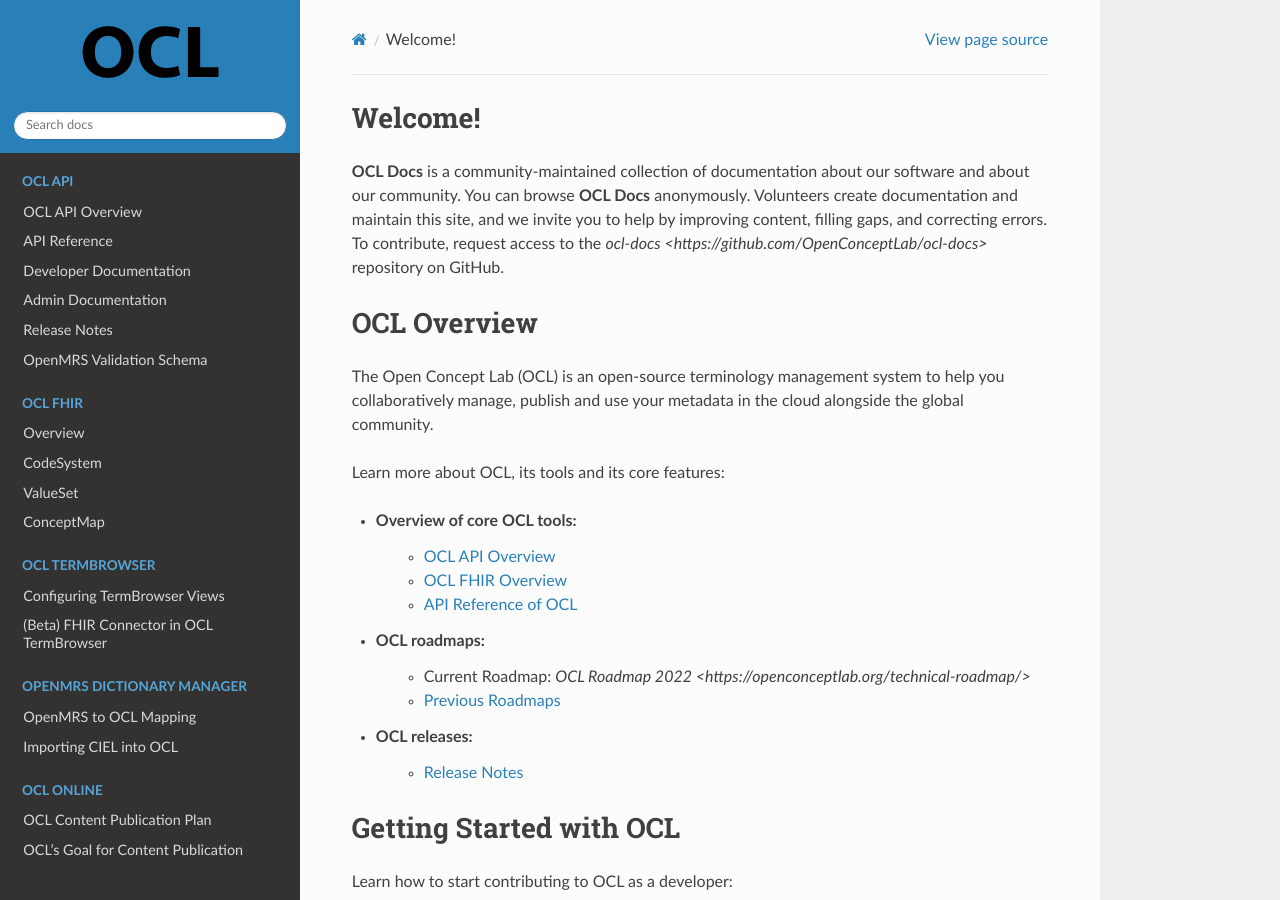
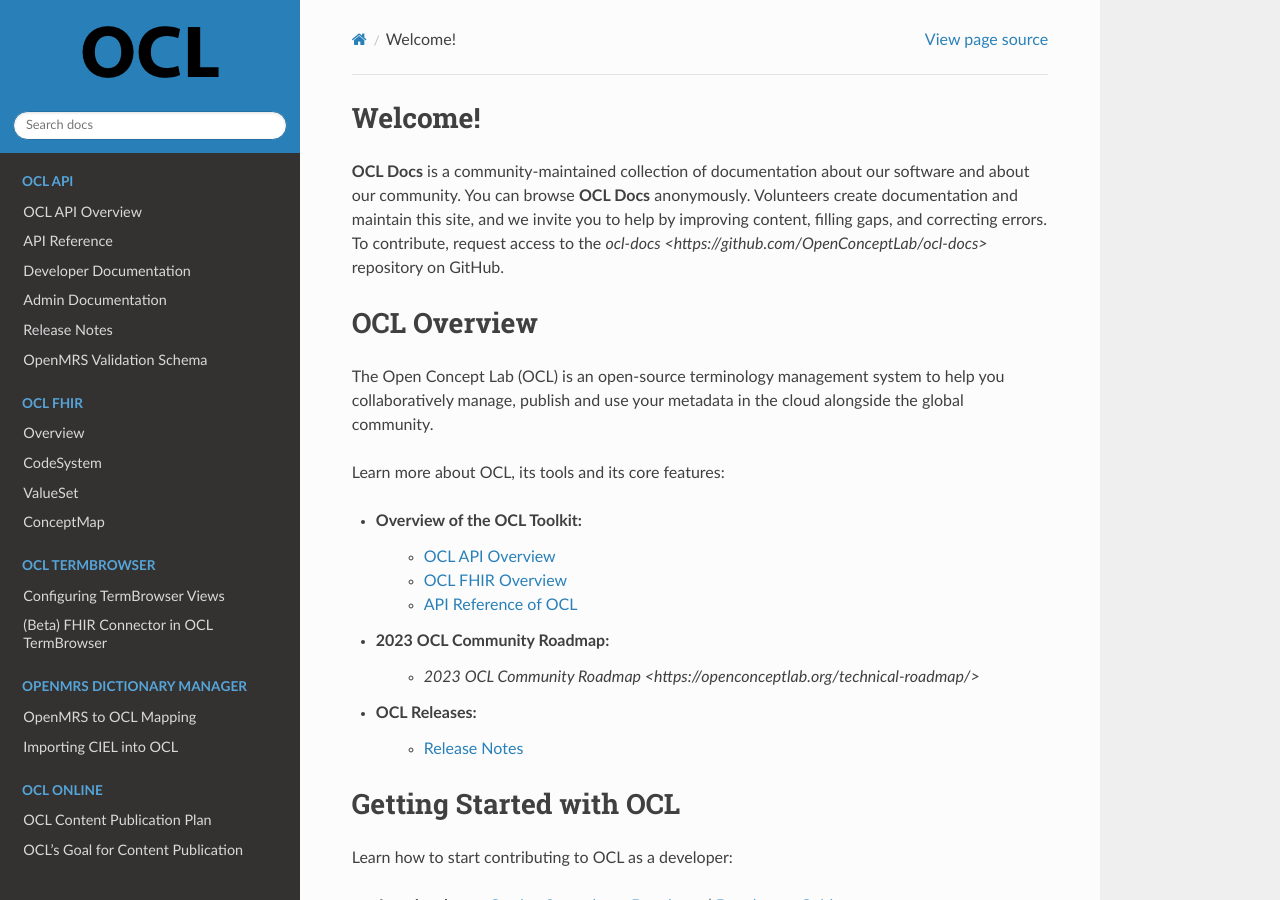
Before and after one commit to OpenConceptLab/ocl-docs, a Sphinx documentation site: the page built from docs/source/index.rst, in a window 1280 px wide and 900 px high. Built offline with Sphinx 7.4.7 and the Read the Docs theme 2.0.0, drawn with Linux system fonts in a browser that asks for light colours.

```diff
--- a/docs/source/index.rst
+++ b/docs/source/index.rst
@@ -8,14 +8,13 @@
 
 Learn more about OCL, its tools and its core features:
 
-* **Overview of core OCL tools:**
+* **Overview of the OCL Toolkit:**
    * :doc:`OCL API Overview</oclapi/overview>`
    * :doc:`OCL FHIR Overview</oclfhir/overview>`
    * :doc:`API Reference of OCL</oclapi/apireference/index>`
-* **OCL roadmaps:**
-    * Current Roadmap:  `OCL Roadmap 2022 <https://openconceptlab.org/technical-roadmap/>`
-    * :doc:`Previous Roadmaps </roadmaps/2021/roadmap2>`
-* **OCL releases:**
+* **2023 OCL Community Roadmap:**
+    * `2023 OCL Community Roadmap <https://openconceptlab.org/technical-roadmap/>`
+* **OCL Releases:**
    * :doc:`Release Notes </oclapi/releases>`
 
 
```
Also changed, not shown: other parts of docs/source/index.rst (+1 -0 lines), docs/source/roadmaps/2022/2022-roadmap.md (added, +73 -0 lines).
